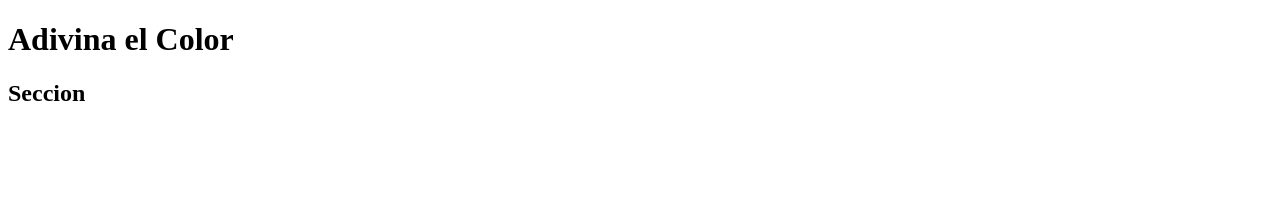
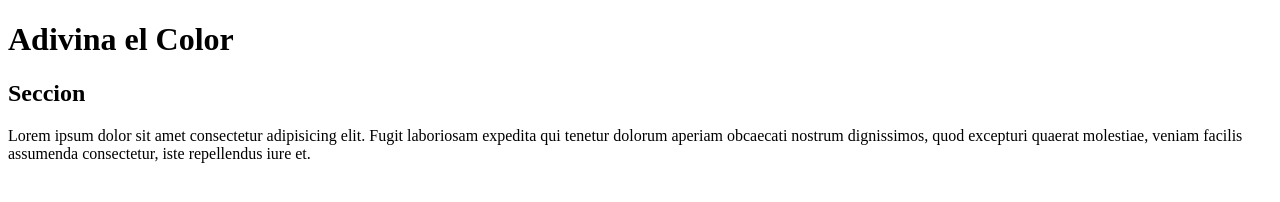
Before and after one commit to csalvite/adivina-el-color, a plain HTML site: page index.html in a window 1280 px wide. Drawn offline with Linux system fonts and the light colour scheme.

Commit message:
haciendo secciones

```diff
--- a/index.html
+++ b/index.html
@@ -14,6 +14,13 @@
     <main>
       <section>
         <h2>Seccion</h2>
+
+        <p>
+          Lorem ipsum dolor sit amet consectetur adipisicing elit. Fugit
+          laboriosam expedita qui tenetur dolorum aperiam obcaecati nostrum
+          dignissimos, quod excepturi quaerat molestiae, veniam facilis
+          assumenda consectetur, iste repellendus iure et.
+        </p>
       </section>
     </main>
   </body>
```
